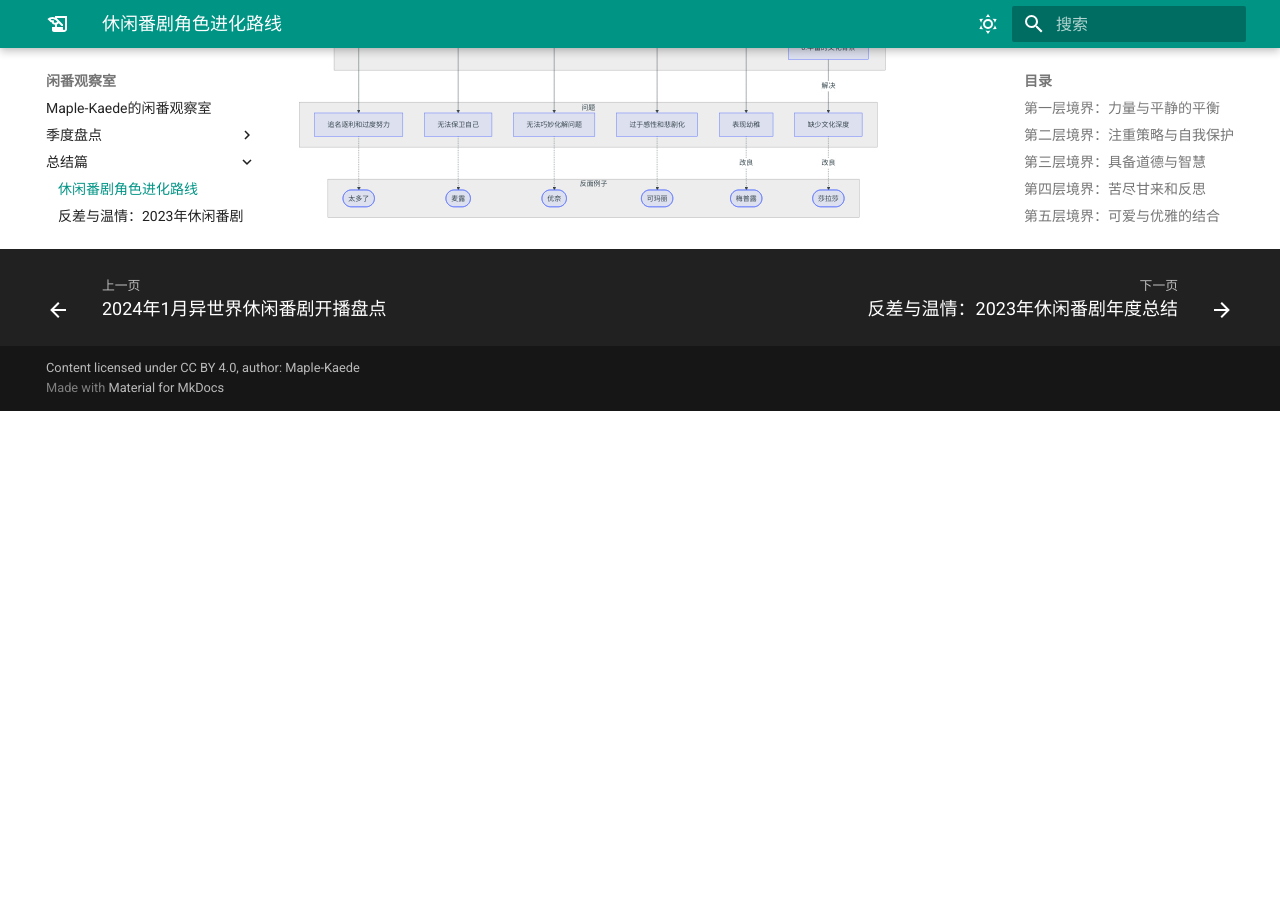
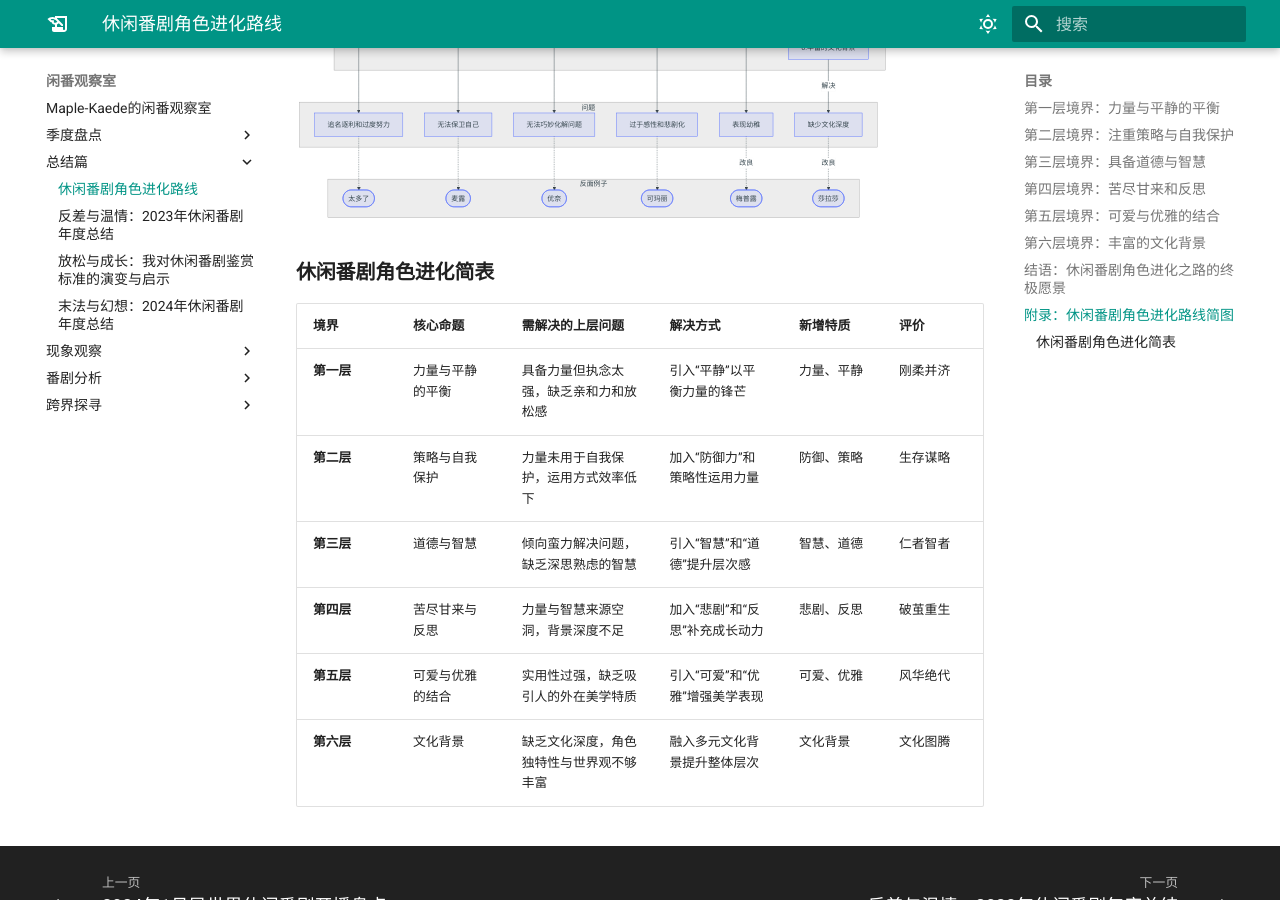
Before and after one commit to haveyouwantto/animedocs, an MkDocs documentation site: the page built from docs/总结篇/休闲番剧角色进化路线.md, in a window 1280 px wide and 900 px high, scrolled down 5559 px. Built offline with MkDocs 1.6.1 and Material for MkDocs 9.7.7, drawn with Linux system fonts in a browser that asks for light colours; plug-ins that fetch from the network failed and are left out; before the commit the page ends 5970 px from its top, so only the background shows below that.

Commit message:
add evolution table

````diff
--- a/docs/总结篇/休闲番剧角色进化路线.md
+++ b/docs/总结篇/休闲番剧角色进化路线.md
@@ -130,3 +130,14 @@
     C6([见习魔女]) -.->|法德文化元素| L6
     end
 ```
+
+### **休闲番剧角色进化简表**
+
+| **境界**    | **核心命题**     | **需解决的上层问题**                                  | **解决方式**                      | **新增特质**               |  **评价** |
+|-----------|--------|-----------------------------------------------|-----------------------------------|----------------------------|--------|
+| **第一层** | 力量与平静的平衡 | 具备力量但执念太强，缺乏亲和力和放松感        | 引入“平静”以平衡力量的锋芒       | 力量、平静                 | 刚柔并济    |
+| **第二层** | 策略与自我保护 | 力量未用于自我保护，运用方式效率低下          | 加入“防御力”和策略性运用力量      | 防御、策略                 | 生存谋略   |
+| **第三层** | 道德与智慧 | 倾向蛮力解决问题，缺乏深思熟虑的智慧          | 引入“智慧”和“道德”提升层次感      | 智慧、道德                 | 仁者智者   |
+| **第四层** | 苦尽甘来与反思 | 力量与智慧来源空洞，背景深度不足              | 加入“悲剧”和“反思”补充成长动力    | 悲剧、反思                 | 破茧重生   |
+| **第五层** | 可爱与优雅的结合 | 实用性过强，缺乏吸引人的外在美学特质          | 引入“可爱”和“优雅”增强美学表现    | 可爱、优雅                 | 风华绝代   |
+| **第六层** | 文化背景 | 缺乏文化深度，角色独特性与世界观不够丰富      | 融入多元文化背景提升整体层次       | 文化背景                  | 文化图腾   |
````
